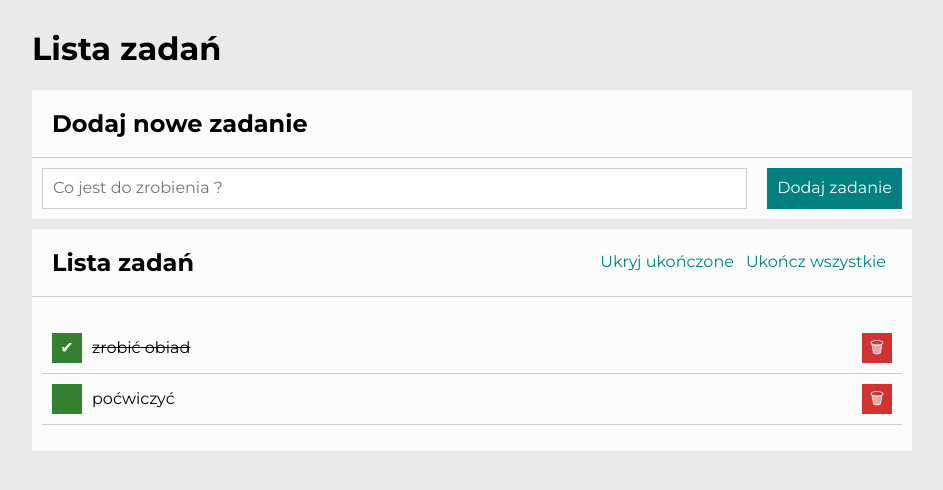
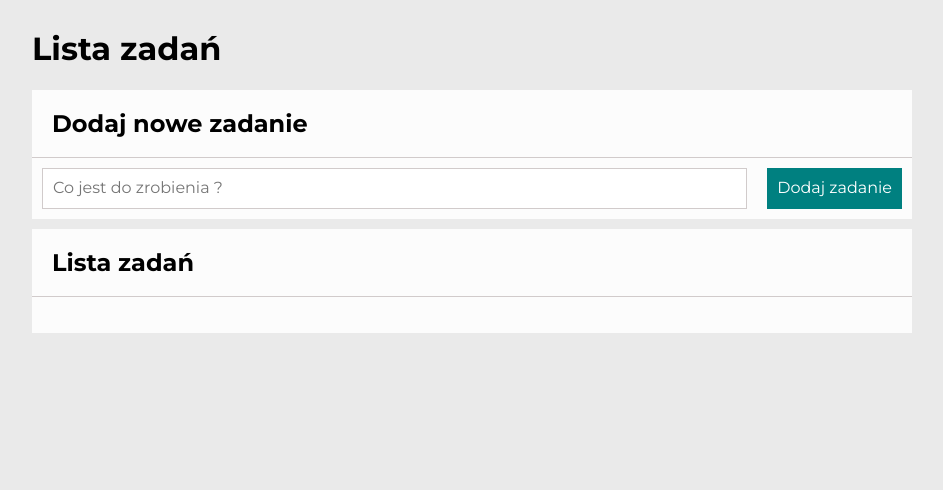
Before and after one commit to WiktoriaNizielska/todo-list-react, a React (Create React App) app: page / in a window 1280 px wide. Shown: the top 490 px of the page, without its empty margins (168-1111 px from the left). Built offline with nearby package versions, Linux system fonts and the light colour scheme.

Commit message:
saving tasks in localStorage

```diff
--- a/src/App.js
+++ b/src/App.js
@@ -1,4 +1,4 @@
-import { useState } from "react";
+import { useState, useEffect } from "react";
 import Form from "./Form";
 import Tasks from "./Tasks"
 import Buttons from "./Buttons";
@@ -9,10 +9,13 @@ import Container from "./Container"
 
 function App() {
     const [hideDone, setHideDone] = useState(false);
-    const [tasks, setTasks] = useState([
-        { id: 1, content: "zrobić obiad", done: true },
-        { id: 2, content: "poćwiczyć", done: false },
-    ]);
+    const [tasks, setTasks] = useState(
+        JSON.parse(localStorage.getItem("tasks")) || []
+    );
+
+    useEffect(() => {
+        localStorage.setItem("tasks", JSON.stringify(tasks));
+    }, [tasks]);
 
     const toggleHideDone = () => {
         setHideDone(hideDone => !hideDone);
```
